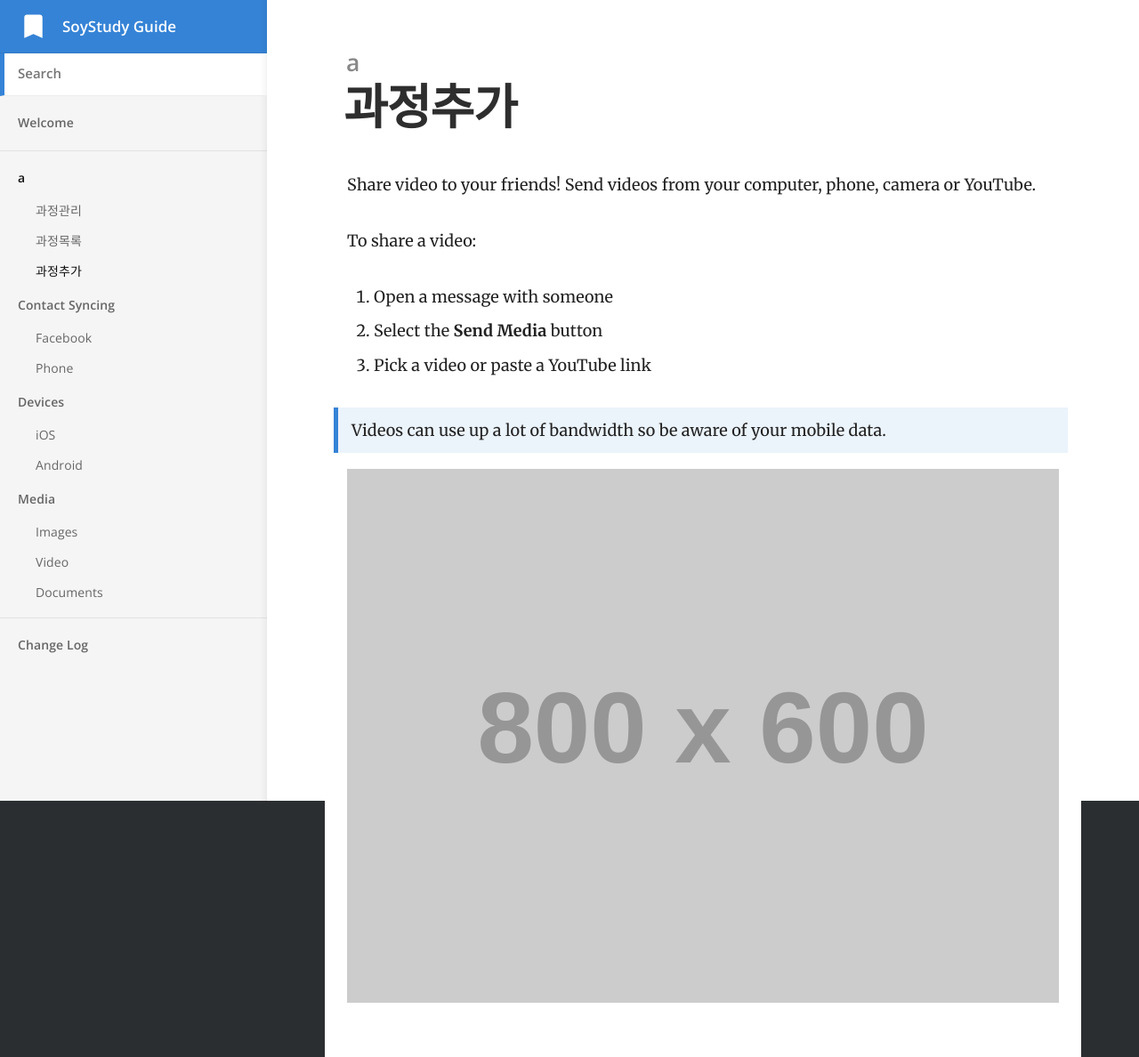
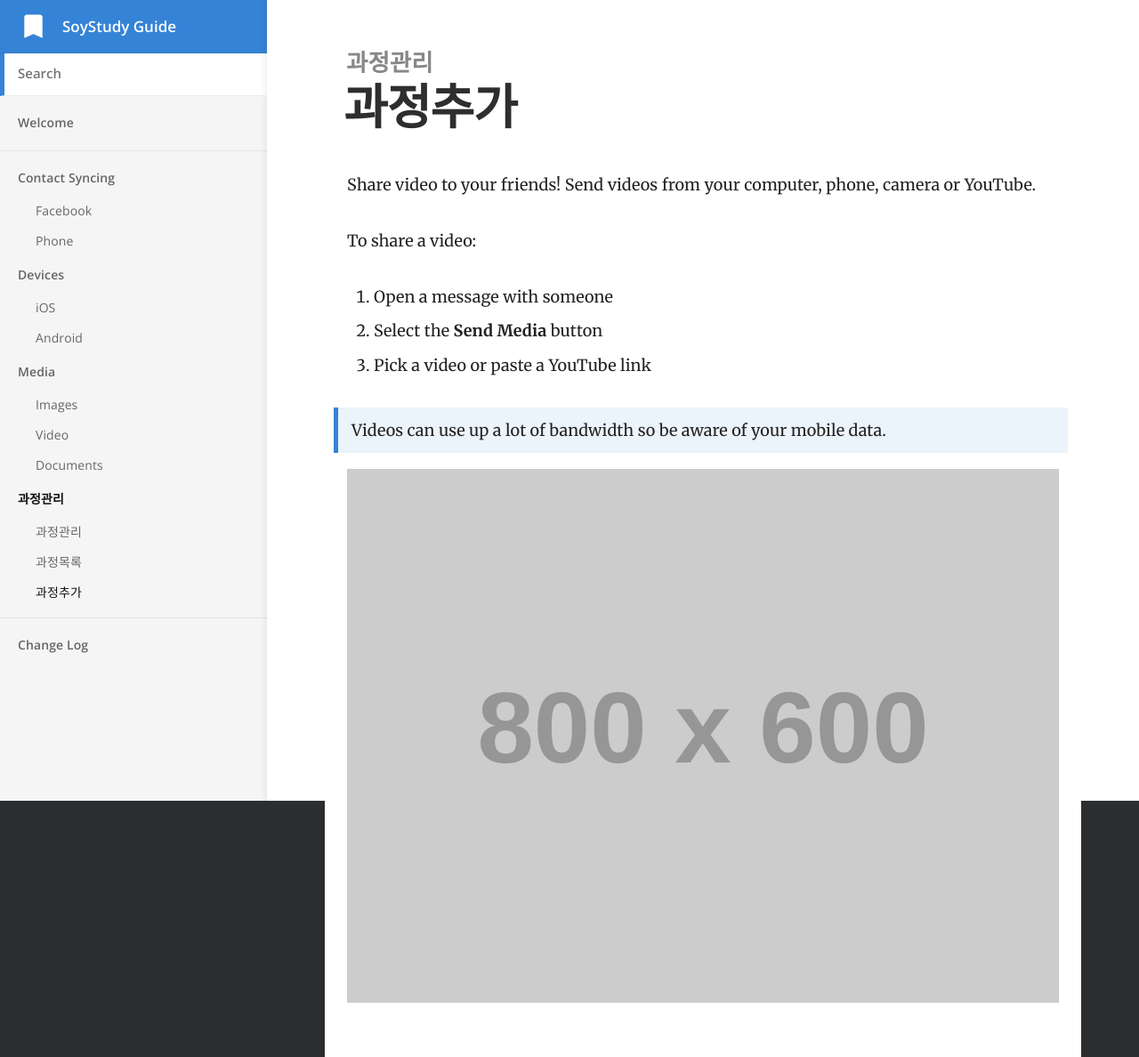
Before and after one commit to SoyStudy/SoyStudy.github.io, a Jekyll site: the page built from _docs/과정관리/a3.md, in a window 1280 px wide. Shown: the whole page at 89% size. Built offline with Jekyll 4.4.1, drawn with Linux system fonts in a browser that asks for light colours.

Commit message:
변경
변경2

```diff
--- a/_docs/a/a1.md
+++ b/_docs/과정관리/a1.md
@@ -1,6 +1,6 @@
 ---
 title: 과정관리
-category: a
+category: 과정관리
 order: 1
 ---
 
--- a/_docs/a/a2.md
+++ b/_docs/과정관리/a2.md
@@ -1,6 +1,6 @@
 ---
 title: 과정목록
-category: a
+category: 과정관리
 order: 2
 ---
 
--- a/_docs/a/a3.md
+++ b/_docs/과정관리/a3.md
@@ -1,6 +1,6 @@
 ---
 title: 과정추가
-category: a
+category: 과정관리
 order: 3
 ---
 
```
